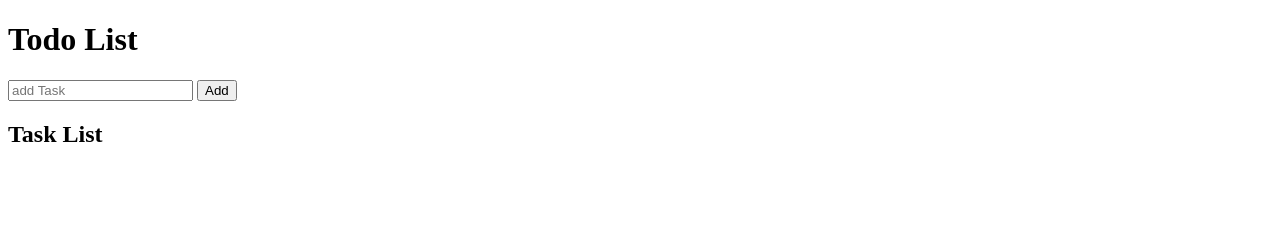
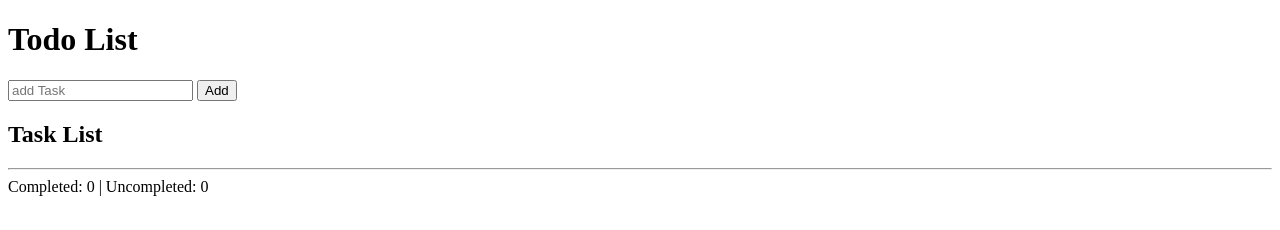
Before and after one commit to insightvigil/To-Do-ListApp, a plain HTML site: page index.html in a window 1280 px wide. Drawn offline with Linux system fonts and the light colour scheme; files whose address does not match are found by name.

Commit message:
Agregue el estado de las Task, completadas o sin completar

```diff
--- a/index.html
+++ b/index.html
@@ -31,6 +31,14 @@
             <h2>Task List</h2>
             <ul id="list-container"></ul>
         </div>
+        <hr />
+        <!-- task list counter -->
+         <div class="counter-container">
+            <div id="task-counters">
+                Completed: <span id="completed-counter">0</span> | Uncompleted:
+                <span id="uncompleted-counter">0</span>
+            </div>
+         </div>
 
         <script type="text/javascript" src="script.js"></script>
 
```
